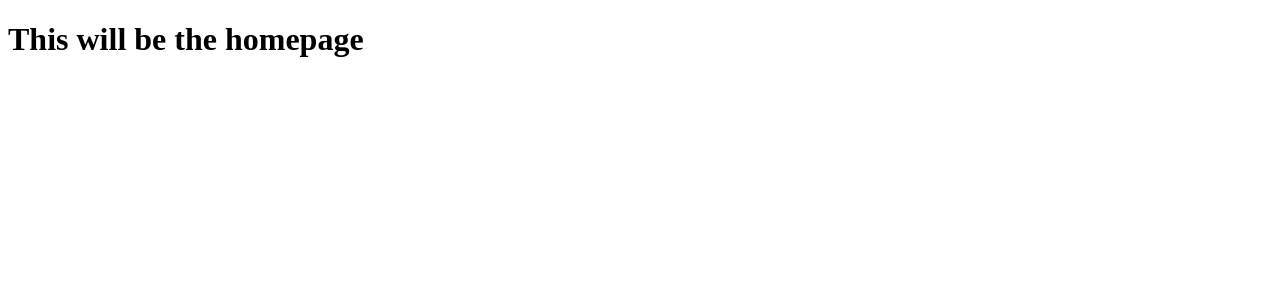
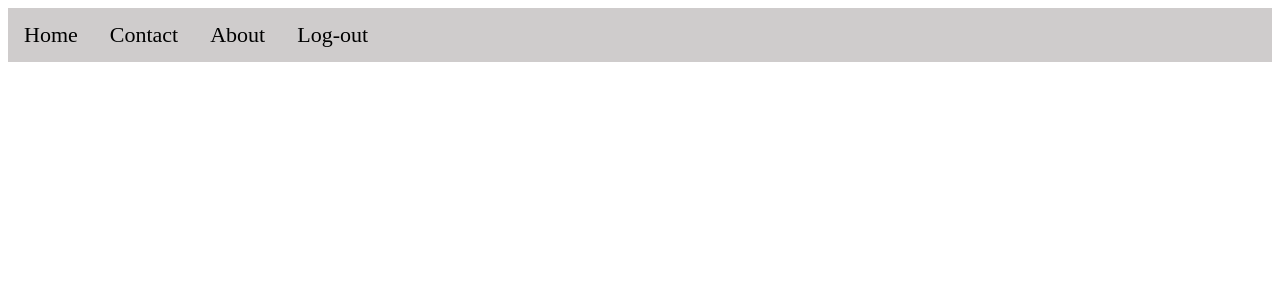
Before and after one commit to pavanvpatil/Examination-Management-Website, a PHP site: page /homepage.php in a window 1280 px wide. Shown: the top 300 px of the page. Run offline with PHP 8.4, Linux system fonts and the light colour scheme; the visitor is signed in with stand-in values (Sample User, id 1).

Commit message:
Added navigation bar

```diff
--- a/homepage.php
+++ b/homepage.php
@@ -1,3 +1,10 @@
+<?php
+    session_start();
+    if(!isset($_SESSION['loggedin']))
+    {
+        header("Location: index.php");
+    }
+?>
 <!DOCTYPE html>
 <html lang="en">
 <head>
@@ -5,18 +12,33 @@
     <meta http-equiv="X-UA-Compatible" content="IE=edge">
     <meta name="viewport" content="width=device-width, initial-scale=1.0">
     <title>homepage</title>
+<style>
+.topnav {
+  overflow: hidden;
+  background-color:#cfcccc;
+}
+
+.topnav a {
+  float: left;
+  color:black;
+  text-align: center;
+  padding: 14px 16px;
+  text-decoration: none;
+  font-size: 22px;
+}
+
+.topnav a:hover {
+  background-color:skyblue;
+  color: black;
+}
+</style>
 </head>
 <body>
-    <?php
-    session_start();
-    if(!isset($_SESSION['loggedin']))
-    {
-        header("Location: index.php");
-    }
-
-
-    ?>
-    <h1>This will be the homepage</h1>
-
+<div class="topnav">
+  <a href="#home">Home</a>
+  <a href="#contact">Contact</a>
+  <a href="#about">About</a>
+  <a href="index.php" onlclick="<?php session_destroy(); ?>">Log-out</a>
+</div>
 </body>
 </html>
```
Also changed, not shown: homepage.html (deleted, +0 -13 lines).
